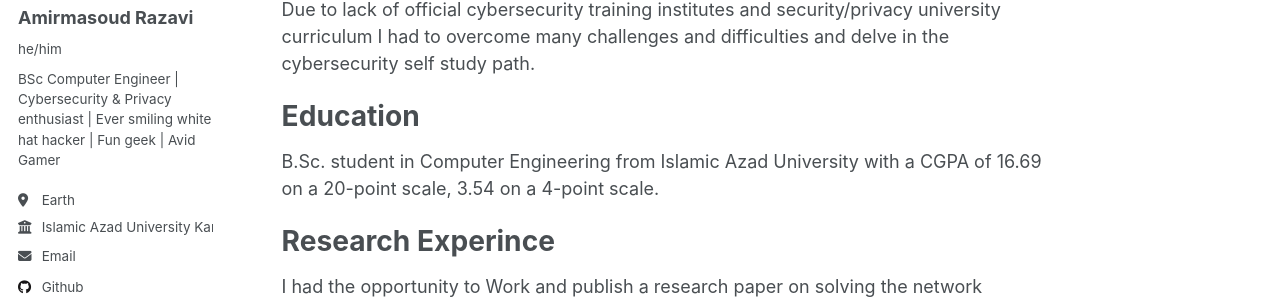
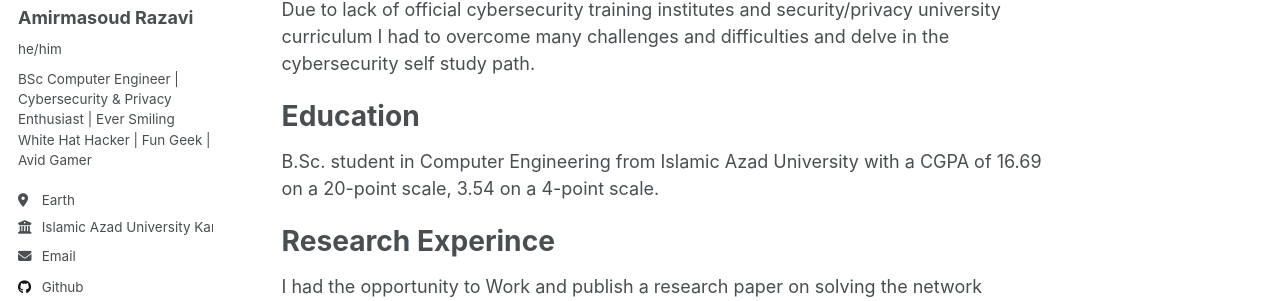
Before and after one commit to Amirmasoud-R/Portfolio, a Jekyll site: the page built from _pages/about.md, in a window 1280 px wide. Shown: the part 284-585 px from the top of the page. Built offline with Jekyll 4.4.1, drawn with Linux system fonts in a browser that asks for light colours.

```diff
--- a/_config.yml
+++ b/_config.yml
@@ -24,7 +24,7 @@ author:
   avatar           : "profile.png"
   name             : "Amirmasoud Razavi"
   pronouns         : "he/him"
-  bio              : "BSc Computer Engineer | Cybersecurity & Privacy enthusiast | Ever smiling white hat hacker | Fun geek | Avid Gamer"
+  bio              : "BSc Computer Engineer | Cybersecurity & Privacy Enthusiast | Ever Smiling White Hat Hacker | Fun Geek | Avid Gamer"
   location         : "Earth"
   employer         : "Islamic Azad University Karaj Branch"
   uri              : # URL
```
